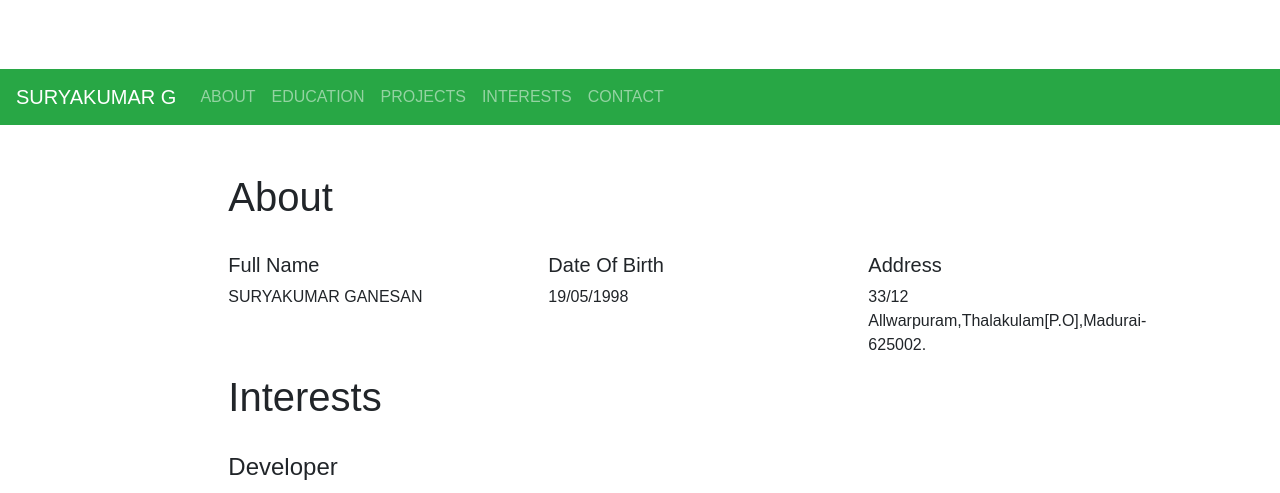
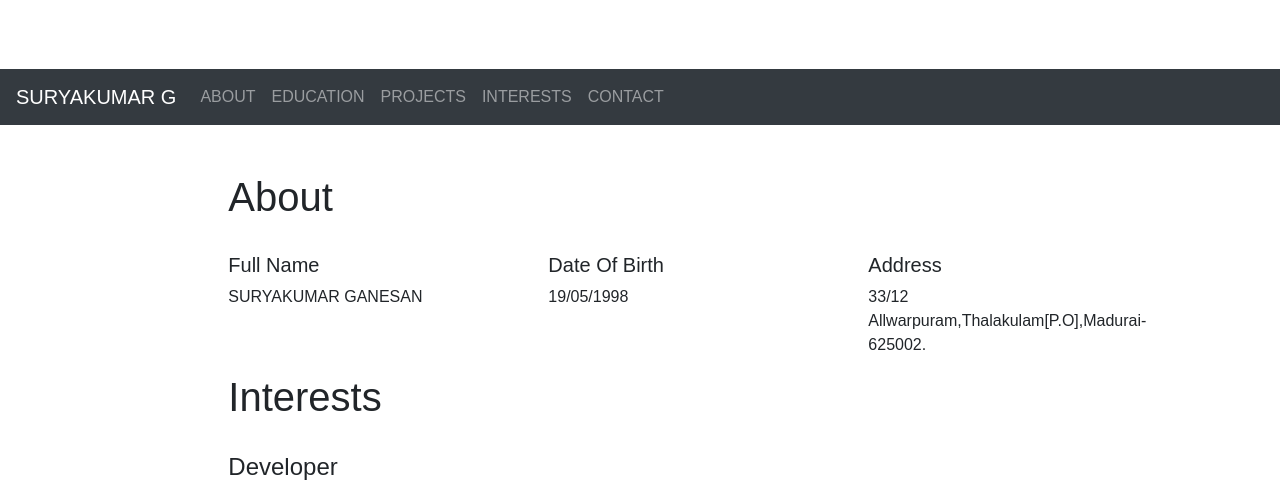
Before and after one commit to suryakumarG/suryakumar.github.io, a plain HTML site: page index.html in a window 1280 px wide. Shown: the part 368-861 px from the top of the page. Drawn offline with nearby package versions, Linux system fonts and the light colour scheme.

Commit message:
Update index.html

```diff
--- a/index.html
+++ b/index.html
@@ -53,7 +53,7 @@
   <br><br><br>
 </div>
 
-<nav class="navbar navbar-expand-sm bg-success navbar-dark sticky-top">
+<nav class="navbar navbar-expand-sm bg-dark navbar-dark sticky-top">
   <a class="navbar-brand" href="#">SURYAKUMAR G</a>
   <ul class="navbar-nav">
     <li class="nav-item">
```
